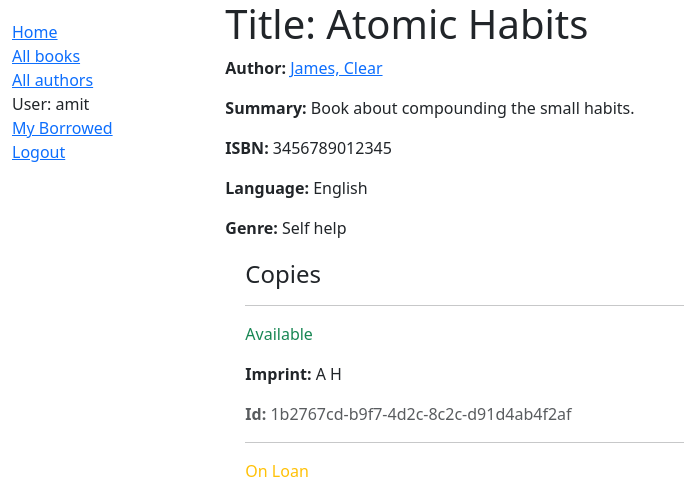
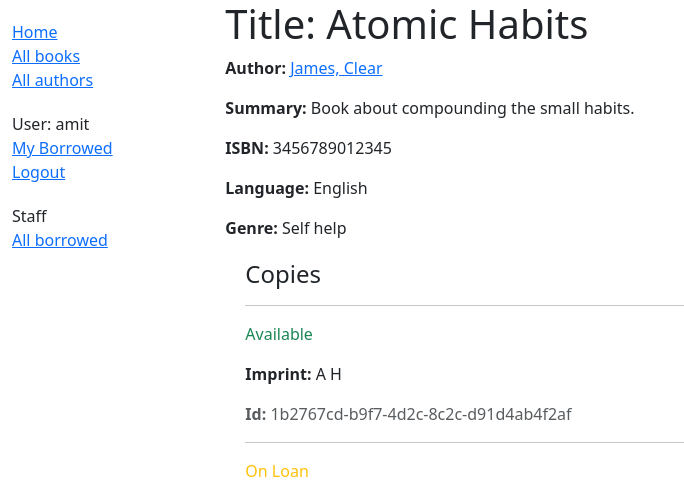
Before and after one commit to amitmodi06/Django-Library-WebApp, a Django app: page /catalog/book/3 in a window 1280 px wide. Shown: the top 492 px of the page, without its empty margins (0-684 px from the left). Run offline with Django 4.2, Linux system fonts and the light colour scheme; a user stored in the database is signed in; data comes from the database, SQL or seed files in the repository; both versions use the stored data as it was after the commit.

Commit message:
added permission for returning book to librarian user and added logic to show all borrowed books to the librarian users only

```diff
--- a/catalog/models.py
+++ b/catalog/models.py
@@ -105,6 +105,7 @@ class BookInstance(models.Model):
 
     class Meta:
         ordering = ['due_back']
+        permissions = (("can_mark_returned", "Set book as returned"),)
 
 
     def __str__(self) -> str:
--- a/catalog/templates/base_generic.html
+++ b/catalog/templates/base_generic.html
@@ -25,7 +25,9 @@
               <li><a href="{% url 'index' %}">Home</a></li>
               <li><a href="{% url 'books' %}">All books</a></li>
               <li><a href="{% url 'authors' %}">All authors</a></li>
+            </ul>
 
+            <ul class="sidebar-nav">
               {% if user.is_authenticated %}
                 <li>User: {{ user.get_username }}</li>
 
@@ -36,6 +38,14 @@
                 <li><a href="{% url 'login' %}?next={{ request.path }}">Login</a></li>
               {% endif %}
             </ul>
+
+            <ul class="sidebar-nav">
+              {% if user.is_staff %}
+                <li>Staff</li>
+                <li><a href="{% url 'all-borrowed' %}">All borrowed</a></li>
+              {% endif %}
+            </ul>
+
 
           {% endblock %}
         </div>
--- a/catalog/urls.py
+++ b/catalog/urls.py
@@ -9,4 +9,5 @@ urlpatterns = [
     path('authors/', views.AuthorListView.as_view(), name='authors'),
     path('author/<int:pk>', views.AuthorDetailView.as_view(), name='author-detail'),
     path('mybooks/', views.LoanedBooksByUserListView.as_view(), name='my-borrowed'),
+    path('borrowed/', views.AllLoanedBooksListView.as_view(), name='all-borrowed'),
 ]
--- a/catalog/views.py
+++ b/catalog/views.py
@@ -1,7 +1,10 @@
+from typing import Any
+from django.db.models.query import QuerySet
 from django.shortcuts import render
 from .models import Book, BookInstance, Author, Genre, Language
 from django.views import generic
 from django.contrib.auth.mixins import LoginRequiredMixin
+from django.contrib.auth.mixins import PermissionRequiredMixin
 
 # Create your views here.
 def index(request):
@@ -72,3 +75,18 @@ class LoanedBooksByUserListView(LoginRequiredMixin,generic.ListView):
             .filter(status__exact='o')
             .order_by('due_back')
         )
+
+
+class AllLoanedBooksListView(PermissionRequiredMixin, generic.ListView):
+    """Generic class-based view listing books on loan to all user.
+        Only visible to users with 'can_mark_returned' permission"""
+    permission_required = 'catalog.can_mark_returned'
+    model = BookInstance
+    template_name = 'catalog/bookinstance_list_all_borrowed.html'
+    paginate_by = 10
+
+    def get_queryset(self) -> QuerySet[Any]:
+        return (
+            BookInstance.objects.filter(status__exact='o')
+            .order_by('due_back')
+        )
```
Also changed, not shown: catalog/templates/catalog/bookinstance_list_all_borrowed.html (added, +20 -0 lines), catalog/migrations/0006_alter_bookinstance_options.py (added), db.sqlite3.
